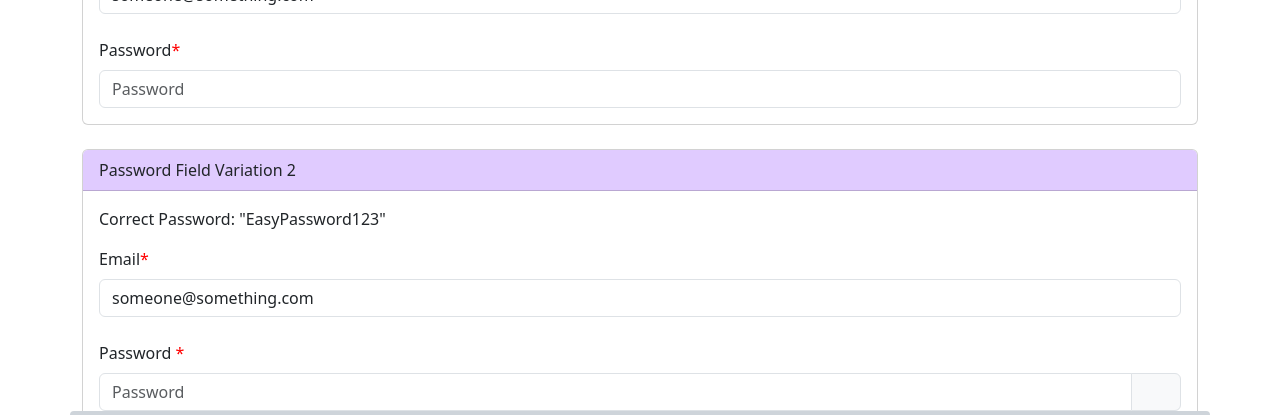
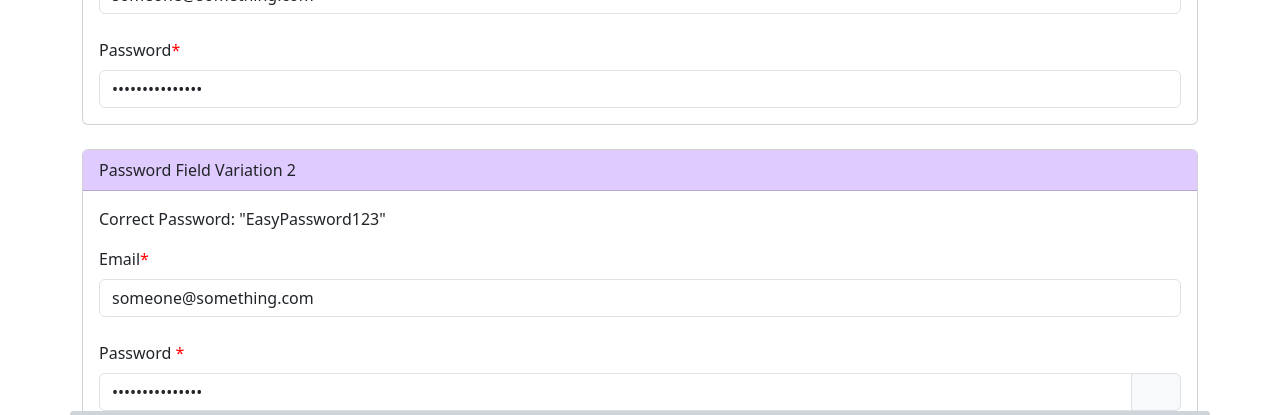
Before and after one commit to ParagNirwan/Password-UI-Tests, a React (Vite) app: page / in a window 1280 px wide. Both pictures are taken after a click on the button "Begin Testing". Shown: the part 365-780 px from the top of the page. Built offline with nearby package versions, Linux system fonts and the light colour scheme.

Commit message:
PreFilled Password Fields

```diff
--- a/src/components/PasswordField.tsx
+++ b/src/components/PasswordField.tsx
@@ -7,8 +7,17 @@ interface RulesProps {
 }
 
 function PasswordField({ onEndTesting }: RulesProps) {
-  const [pw1, setPw1] = useState("");
-  const [pw2, setPw2] = useState("");
+  const wrongPasswords: { [key: number]: string } = {
+    1: "EasyPassword123",
+    2: "EasyPassword123",
+    3: "M3d!umStr0ng#",
+    4: "M3d!umStr0ng#",
+    5: "C0mpl3xP@$$w0rD#2024",
+    6: "C0mpl3xP@$$w0rD#2024",
+  };
+
+  let [pw1, setPw1] = useState(wrongPasswords[1]);
+  let [pw2, setPw2] = useState(wrongPasswords[2]);
   const [totalDeletionCount1, setTotalDeletionCount1] = useState(0);
   const [totalDeletionCount2, setTotalDeletionCount2] = useState(0);
   const [topFieldNumber, setTopFieldNumber] = useState(1);
@@ -34,15 +43,6 @@ function PasswordField({ onEndTesting }: RulesProps) {
     5: "C0mpl3xP@$$w0rD#2024",
     6: "C0mpl3xP@$$w0rD#2024",
   };
-
-  // const wrongPasswords: { [key: number]: string } = {
-  //   1: "EasyPassword123",
-  //   2: "EasyPassword123",
-  //   3: "M3d!umStr0ng#",
-  //   4: "M3d!umStr0ng#",
-  //   5: "C0mpl3xP@$$w0rD#2024",
-  //   6: "C0mpl3xP@$$w0rD#2024",
-  // };
 
   const [cursorPosition, setCursorPosition] = useState(0);
   const handleCursorPositionChange = () => {
@@ -125,7 +125,10 @@ function PasswordField({ onEndTesting }: RulesProps) {
         dc1: totalDeletionCount1,
         dc2: totalDeletionCount2,
       });
-      console.log(saved);
+
+      setPw1(wrongPasswords[3]); // Update pw1 with wrongPassword[3]
+      setPw2(wrongPasswords[4]); // Update pw2 with wrongPassword[4]
+
       setTotalDeletionCount1(0);
       setTotalDeletionCount2(0);
     } else if (complexity === "Medium") {
@@ -138,7 +141,10 @@ function PasswordField({ onEndTesting }: RulesProps) {
         dc3: totalDeletionCount1,
         dc4: totalDeletionCount2,
       });
-      console.log(saved);
+
+      setPw1(wrongPasswords[5]); // Update pw1 with wrongPassword[5]
+      setPw2(wrongPasswords[6]); // Update pw2 with wrongPassword[6]
+
       setTotalDeletionCount1(0);
       setTotalDeletionCount2(0);
     } else if (complexity === "Hard") {
@@ -148,7 +154,9 @@ function PasswordField({ onEndTesting }: RulesProps) {
         dc5: totalDeletionCount1,
         dc6: totalDeletionCount2,
       });
-      console.log(saved);
+
+      setPw1(""); // Set pw1 to an empty string or any default value
+      setPw2(""); // Set pw2 to an empty string or any default value
     }
   };
 
@@ -239,7 +247,6 @@ function PasswordField({ onEndTesting }: RulesProps) {
                     handlePasswordChange2(e, setPw2, setTotalDeletionCount2)
                   }
                   onSelect={handleCursorPositionChange}
-                  // title={`${pw2.charAt(cursorPosition)}`}
                 />{" "}
                 <button className="input-group-text text-center ">
                   {cursorVisible && (
```
